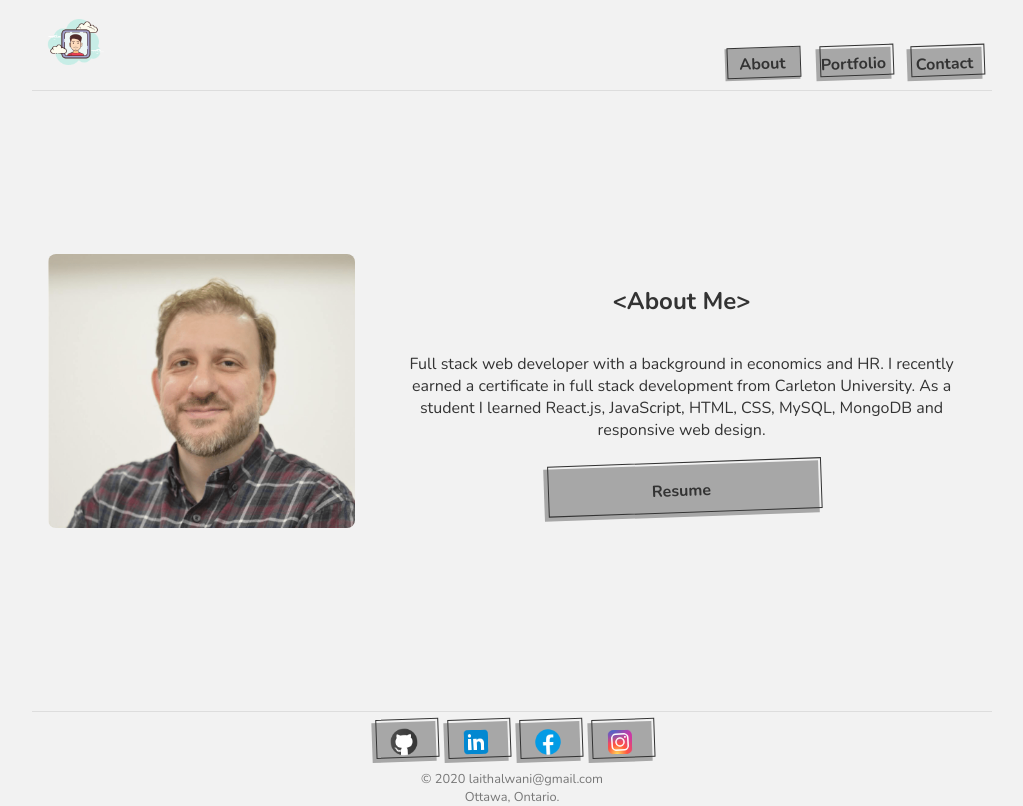
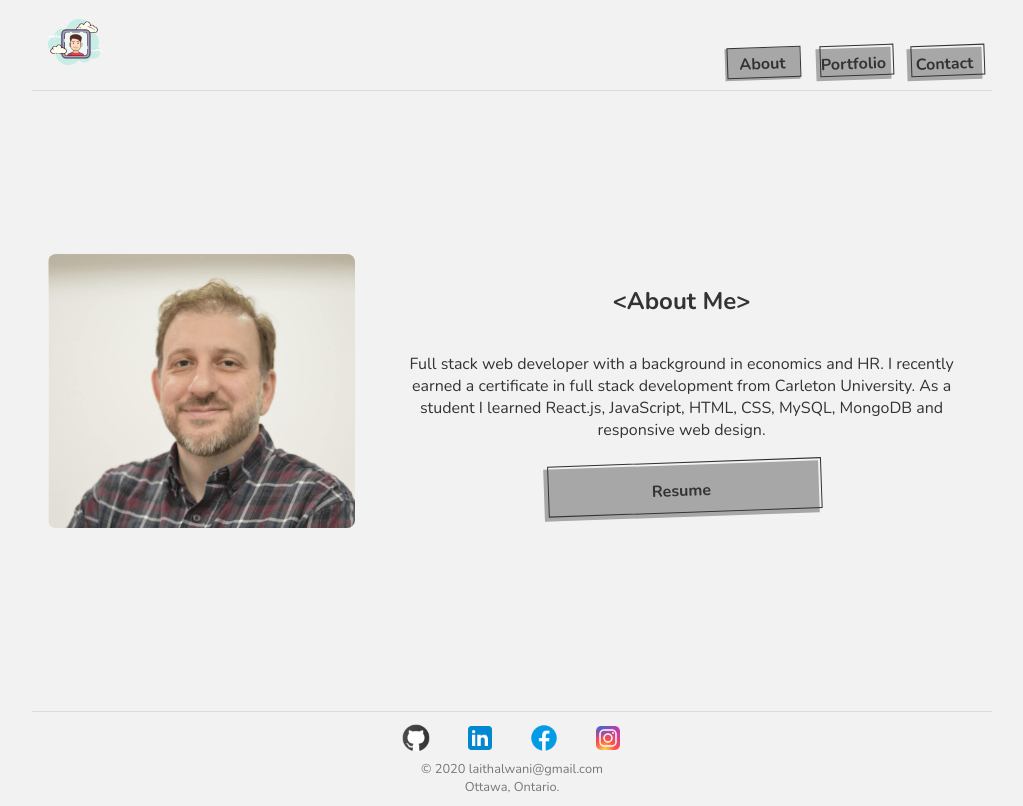
Before and after one commit to LaithAlwani/LaithAlwani, a Next.js app: page / in a window 1280 px wide. Shown: the whole page, without its empty margins (128-1151 px from the left). Built offline with nearby package versions, Linux system fonts and the light colour scheme.

Commit message:
changed social icons back

```diff
--- a/components/layout/navbar.js
+++ b/components/layout/navbar.js
@@ -23,19 +23,19 @@ export default function Navbar() {
         </Link>
       </div>
       <Link href="/">
-        <a className={pathname === "/" ? "btn link active" : "btn link"}>
+        <a className={pathname === "/" ? "btn nav-link active" : "btn nav-link"}>
           About
         </a>
       </Link>
       <Link href="/portfolio">
         <a
-          className={pathname === "/portfolio" ? "btn link active" : "btn link"}
+          className={pathname === "/portfolio" ? "btn nav-link active" : "btn nav-link"}
         >
           Portfolio
         </a>
       </Link>
       <Link href="/contact">
-        <a className={pathname === "/contact" ? "btn link active" : "btn link"}>
+        <a className={pathname === "/contact" ? "btn nav-link active" : "btn nav-link"}>
           Contact
         </a>
       </Link>
--- a/components/ui/social-links.js
+++ b/components/ui/social-links.js
@@ -9,7 +9,7 @@ export default function SocialLink({ path, label, icon }) {
           target="_blank"
           rel="noreferrer"
           aria-label={label}
-          className="btn social-link"
+
         >
           <Image src={icon} alt="social link" width={32} height={32}/>
         </a>
--- a/styles/globals.css
+++ b/styles/globals.css
@@ -143,15 +143,8 @@ footer span {
   left: 2px;
 }
 
-.link {
+.nav-link {
   max-width: 75px;
   line-height: 1rem;
   padding: 0.5rem;
 }
-
-.social-link{
-  width:64px;
-  padding:  0.25rem 0;
-  margin:0 0.25rem;
-  margin-bottom: 0.5rem;
-}
```
